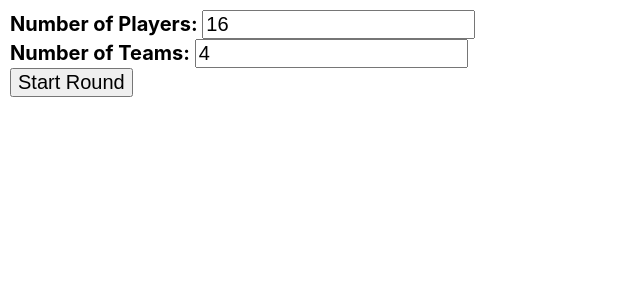
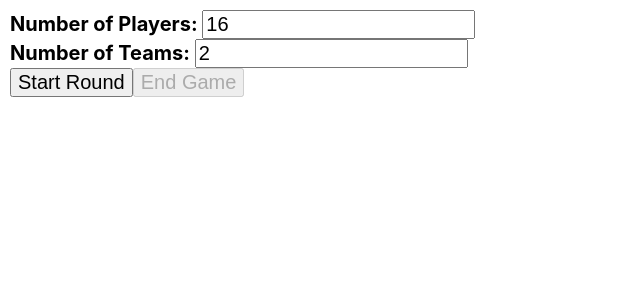
Before and after one commit to christianhalsell/street-soccer, a React (Create React App) app: page / in a window 1280 px wide. Shown: the top 300 px of the page, without its empty margins (0-640 px from the left). Built offline with nearby package versions, Linux system fonts and the light colour scheme.

Commit message:
Add total scores

```diff
--- a/src/components/TeamCreator.jsx
+++ b/src/components/TeamCreator.jsx
@@ -2,14 +2,15 @@ import React, { useEffect, useState } from 'react'
 
 const TeamCreator = () => {
   const [numberOfPlayers, setNumberOfPlayers] = useState(16);
-  const [numberOfTeams, setNumberOfTeams] = useState(4);
+  const [numberOfTeams, setNumberOfTeams] = useState(2);
   const [gameRound, setGameRound] = useState([]);
   const [error, setError] = useState(null);
   const [roundNumber, setRoundNumber] = useState(0);
   const [roundScore, setRoundScore] = useState([]);
   const [totalScore, setTotalScore] = useState([]);
   const [finalScores, setFinalScores] = useState({});
-  const [submitDisabled, setSubmitDisabled] = useState(true)
+  const [submitDisabled, setSubmitDisabled] = useState(true);
+  const [endGameDisabled, setEndGameDisabled] = useState(true);
 
   const SCORE_WIN = 3;
   const SCORE_TIE = 2;
@@ -22,8 +23,12 @@ const TeamCreator = () => {
   let randomRoster;
 
   useEffect(() => {
-    console.log(totalScore);
+    console.log(`totalScore: ${totalScore}`);
   }, [totalScore]);
+
+  useEffect(() => {
+    console.log(`finalScores: ${finalScores}`);
+  }, [finalScores]);
 
   // Add score to roundScore while entering
   const addScore = e => {
@@ -111,9 +116,14 @@ const TeamCreator = () => {
   const addScores = e => {
     e.preventDefault();
     const teamObj = {};
+    const tempFinalObj = {...finalScores};
 
     for (let x = 0; x < numberOfPlayers; x++) {
       teamObj["player" + (x + 1)] = {};
+
+      if (!tempFinalObj["player" + (x + 1)]) {
+        tempFinalObj["player" + (x + 1)] = 0
+      }
     }
 
     for (let i = 0; i < roundScore.length; i++) {
@@ -123,10 +133,12 @@ const TeamCreator = () => {
         for (let j = 0; j < gameRound[i][0].length; j++) {
           const firstTeam = gameRound[i][0][j];
           teamObj["player" + firstTeam].score = SCORE_TIE;
+          tempFinalObj["player" + firstTeam] += SCORE_TIE;
         }
         for (let j = 0; j < gameRound[i][1].length; j++) {
           const secondTeam = gameRound[i][1][j];
           teamObj["player" + secondTeam].score = SCORE_TIE;
+          tempFinalObj["player" + secondTeam] += SCORE_TIE;
         }
       } else if (roundScore[i][0] < roundScore[i][1]) {
         console.log('Second Team Won');
@@ -134,10 +146,12 @@ const TeamCreator = () => {
         for (let j = 0; j < gameRound[i][0].length; j++) {
           const firstTeam = gameRound[i][0][j];
           teamObj["player" + firstTeam].score = SCORE_LOSS;
+          tempFinalObj["player" + firstTeam] += SCORE_LOSS;
         }
         for (let j = 0; j < gameRound[i][1].length; j++) {
           const secondTeam = gameRound[i][1][j];
           teamObj["player" + secondTeam].score = SCORE_WIN;
+          tempFinalObj["player" + secondTeam] += SCORE_WIN;
         }
       } else if (roundScore[i][0] > roundScore[i][1]) {
         console.log('First Team won');
@@ -145,10 +159,12 @@ const TeamCreator = () => {
         for (let j = 0; j < gameRound[i][0].length; j++) {
           const firstTeam = gameRound[i][0][j];
           teamObj["player" + firstTeam].score = SCORE_WIN;
+          tempFinalObj["player" + firstTeam] += SCORE_WIN;
         }
         for (let j = 0; j < gameRound[i][1].length; j++) {
           const secondTeam = gameRound[i][1][j];
           teamObj["player" + secondTeam].score = SCORE_LOSS;
+          tempFinalObj["player" + secondTeam] += SCORE_LOSS;
         }
       }
     }
@@ -156,7 +172,9 @@ const TeamCreator = () => {
     const tempArray = [...totalScore]
     tempArray.push(teamObj);
     setTotalScore(tempArray);
+    setFinalScores(tempFinalObj)
     setSubmitDisabled(true);
+    setEndGameDisabled(false)
     alert('TEST: Scores submitted')
   }
 
@@ -172,7 +190,7 @@ const TeamCreator = () => {
     }
 
     return setError(null);
-  }
+  };
 
   const generateTeams = e => {
     e.preventDefault();
@@ -190,6 +208,10 @@ const TeamCreator = () => {
     setGameRound(tempGameRound);
   };
 
+  const endGame = () => {
+    alert('TEST: End game');
+  }
+
   return (
     <div style={{padding: 10}}>
       <form onSubmit={generateTeams}>
@@ -203,6 +225,7 @@ const TeamCreator = () => {
         </div>
         <div className="inputRow">
           <button type="submit">Start Round</button>
+          <button onClick={endGame} type="button" disabled={endGameDisabled}>End Game</button>
         </div>
       </form>
       <br />
```
